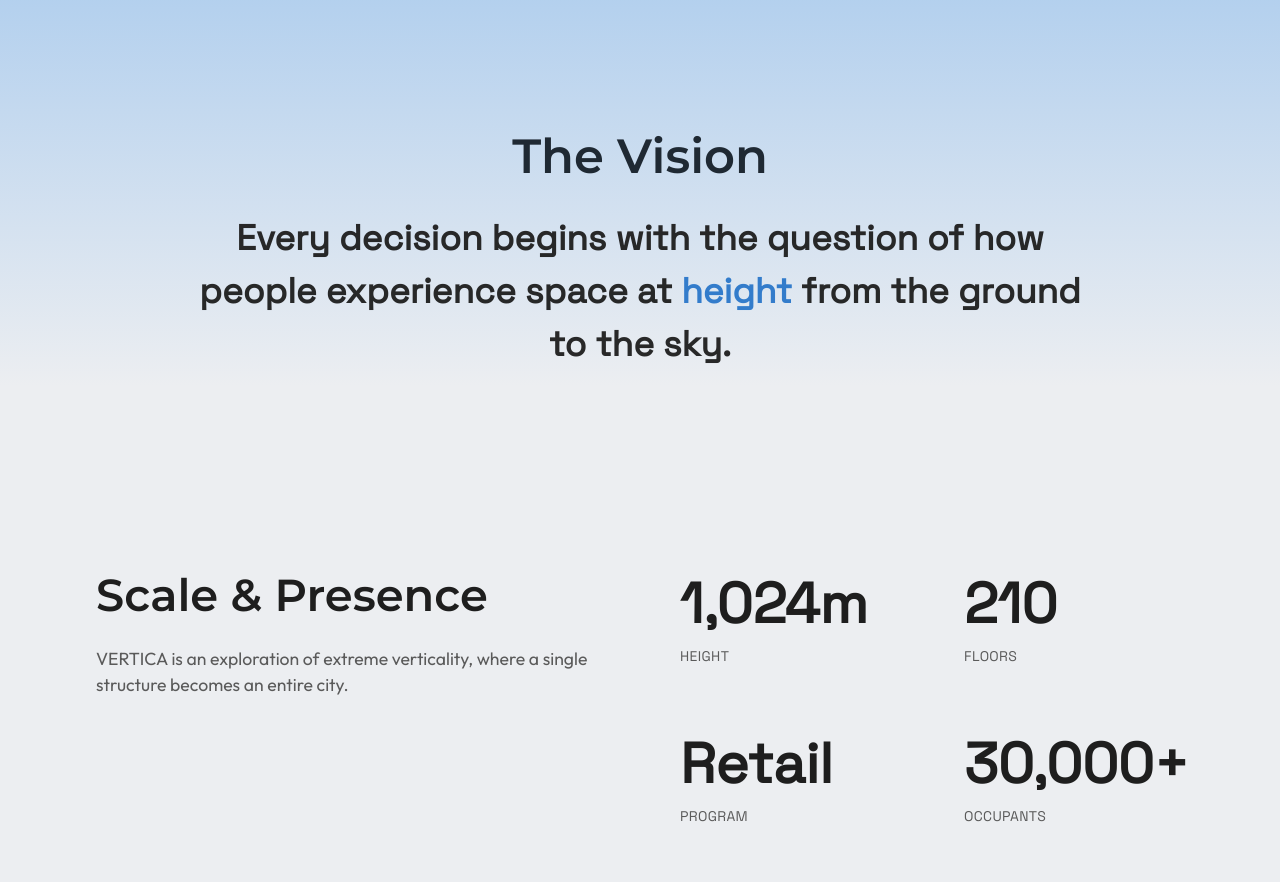
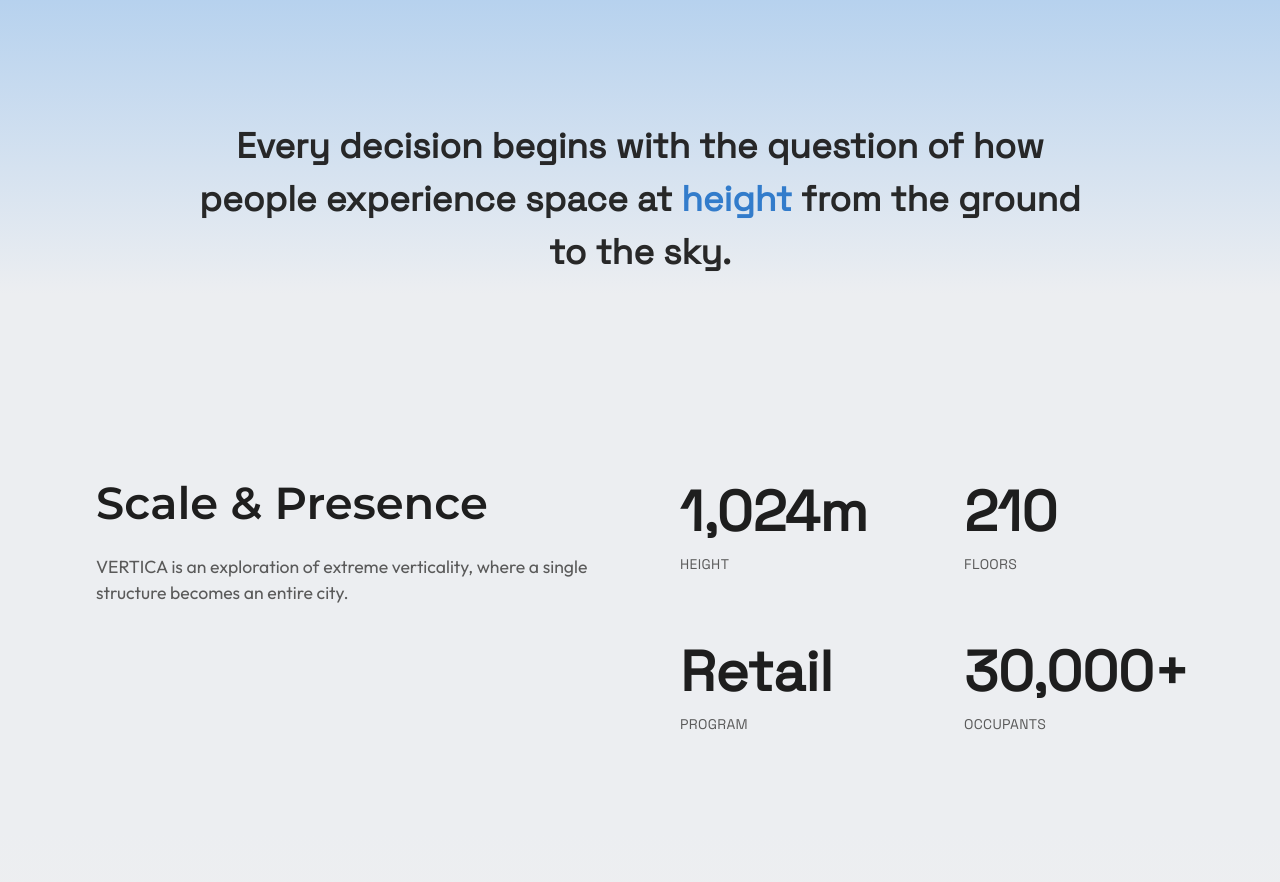
Before and after one commit to Saikrishna65/skyscraper, a Next.js app: page / in a window 1280 px wide. Shown: the part 1200-2082 px from the top of the page. Built offline with nearby package versions, Linux system fonts and the light colour scheme.

Commit message:
removed vision

```diff
--- a/app/components/Hero.tsx
+++ b/app/components/Hero.tsx
@@ -177,9 +177,6 @@ const Hero = () => {
 
       {/* STATS */}
       <div className="text-section flex flex-col items-center gap-1 sm:gap-5 justify-center text-[#1E1E1E] pt-[15vh] sm:pt-[25vh] px-6 sm:px-12 lg:px-24 py-4 w-full bg-linear-to-b from-[#A8CAED] to-[#ECEEF1]">
-        <h2 className="text text-[clamp(0.5rem,7vw,3rem)] text-[#1F2933] opacity- font-[mons] font-semibold">
-          The Vision
-        </h2>
         <div
           className="text text-[clamp(0.2rem,4vw,2.2rem)] text-[#4B5563
 ] text-center opacity-95 max-w-4xl font-[space] font-bold"
```
